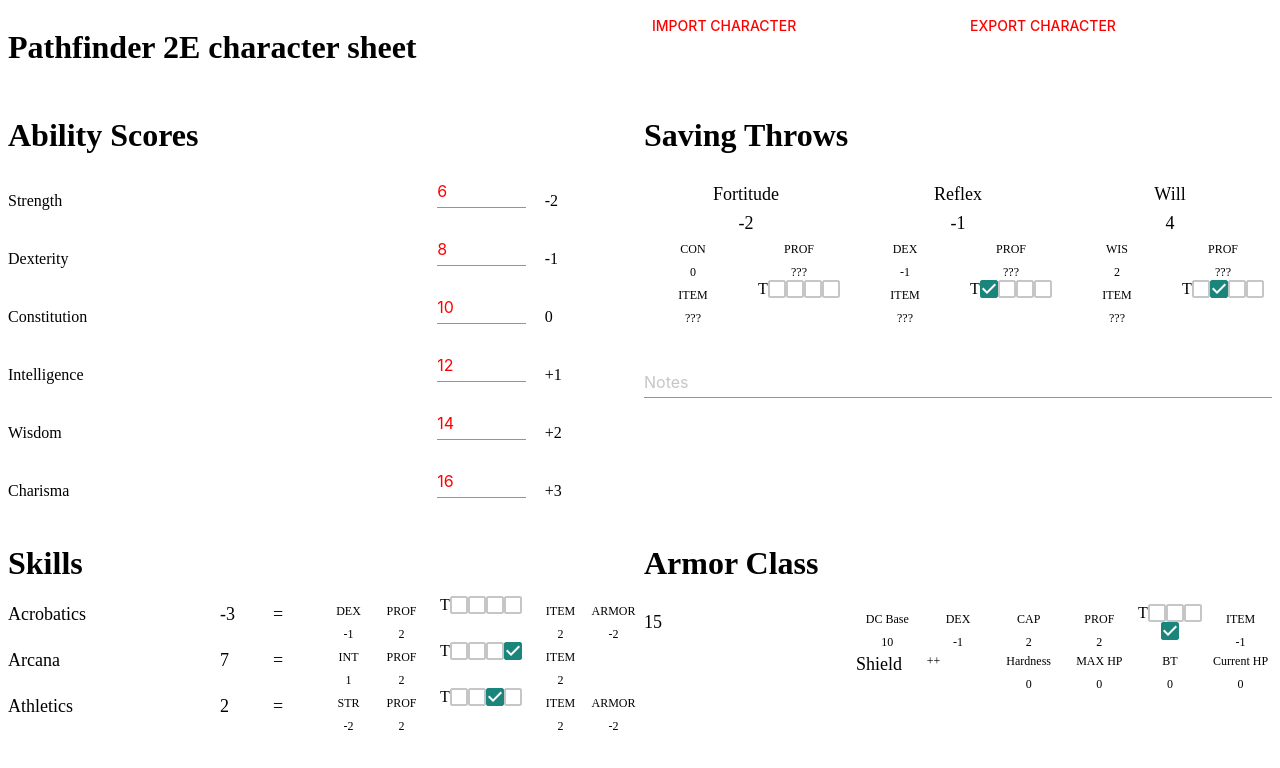
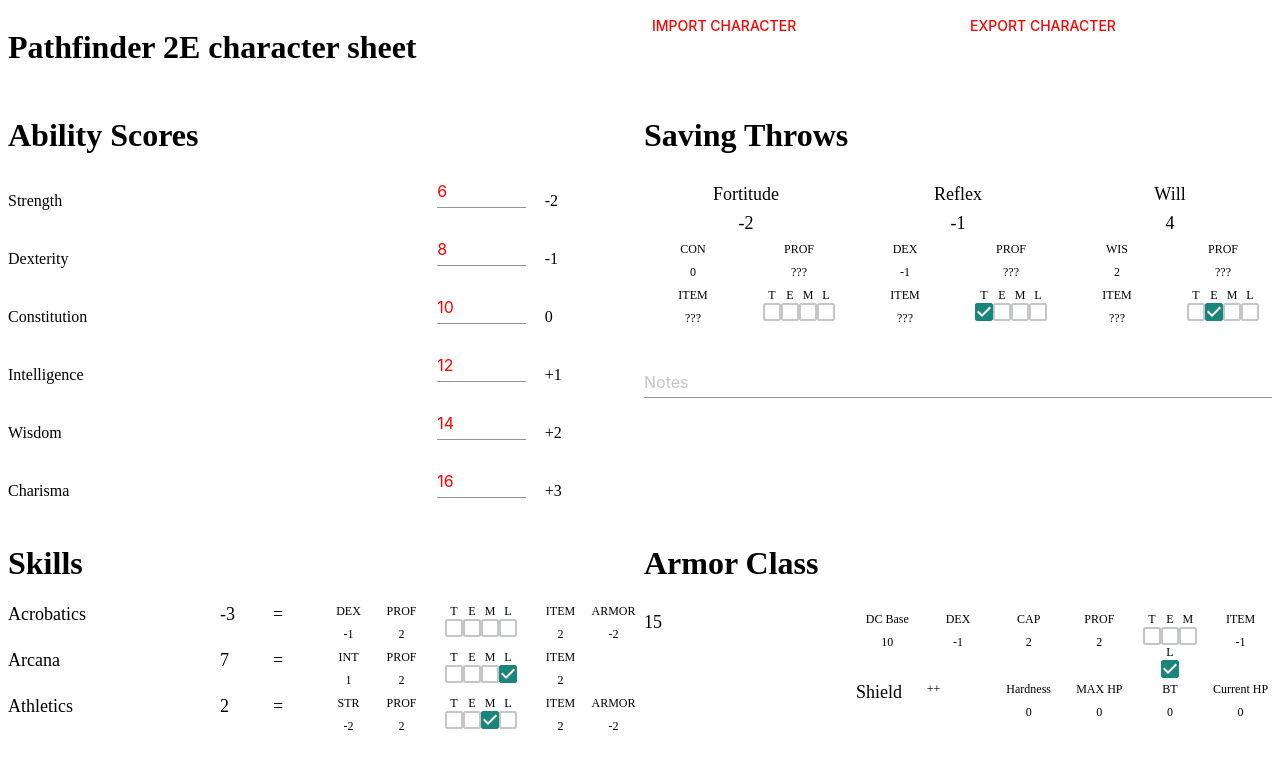
Before and after one commit to Wiljami/CharacterSheetPathfinder2E, a React (Create React App) app: page / in a window 1280 px wide. Shown: the top 768 px of the page. Built offline with nearby package versions, Linux system fonts and the light colour scheme.

Commit message:
Give TEML acceptable look.
TEML now looks bit better. Almost agreeable.

```diff
--- a/src/TEML.js
+++ b/src/TEML.js
@@ -4,6 +4,9 @@ import FormGroup from '@material-ui/core/FormGroup';
 import FormControlLabel from '@material-ui/core/FormControlLabel';
 import Checkbox from '@material-ui/core/Checkbox';
 import Grid from "@material-ui/core/Grid";
+import Paper from "@material-ui/core/Paper";
+import Box from "@material-ui/core/Box";
+import Primary from "./Primary";
 
 export default function TEML(props) {
   const handleChange = value => event => {
@@ -30,13 +33,31 @@ export default function TEML(props) {
 
   return (
     <>
-      <Grid container spacing={2}>
-        <Grid container spacing={0} justify="center">
-          T<Checkbox checked={t} onChange={handleChange(0)} style={checkboxStyle} value="Trained" />
-          <Checkbox checked={e} onChange={handleChange(2)} style={checkboxStyle} value="Expert" />
-          <Checkbox checked={m} onChange={handleChange(4)} style={checkboxStyle} value="Master" />
-          <Checkbox checked={l} onChange={handleChange(6)} style={checkboxStyle} value="Legendary" />
-        </Grid>
+      <Grid container spacing={0} justify="center">
+        <Box>
+          <div align="center">
+            <Primary>T</Primary>
+            <Checkbox checked={t} onChange={handleChange(0)} style={checkboxStyle} value="Trained" />
+          </div>
+        </Box>
+        <Box>
+          <div align="center">
+            <Primary>E</Primary>
+            <Checkbox checked={e} onChange={handleChange(2)} style={checkboxStyle} value="Expert" />
+          </div>
+        </Box>
+        <Box>
+          <div align="center">
+            <Primary>M</Primary>
+            <Checkbox checked={m} onChange={handleChange(4)} style={checkboxStyle} value="Master" />
+          </div>
+        </Box>
+        <Box>
+          <div align="center">
+            <Primary>L</Primary>
+            <Checkbox checked={l} onChange={handleChange(6)} style={checkboxStyle} value="Legendary" />
+          </div>
+        </Box>
       </Grid>
     </>
   )
```
